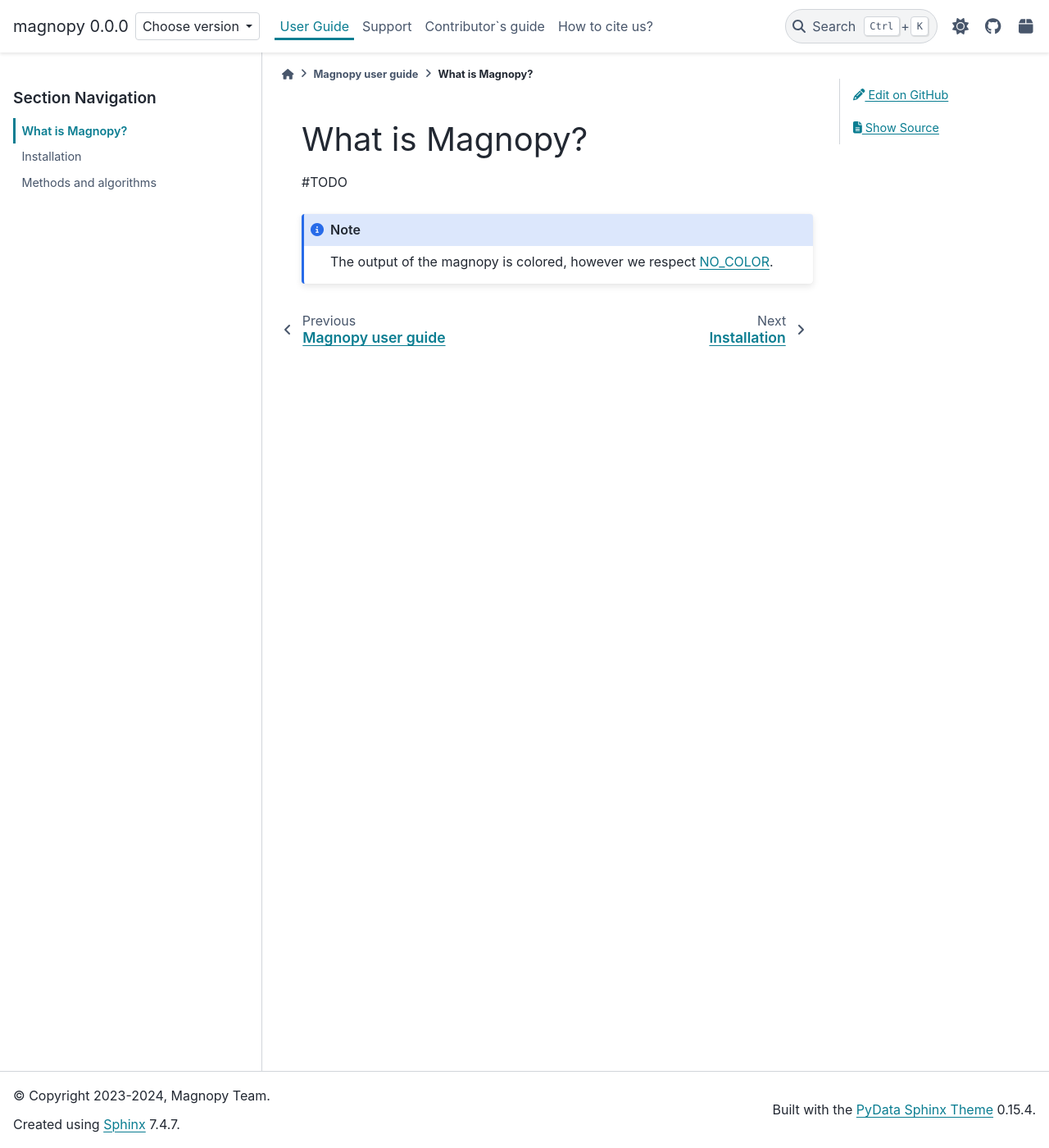
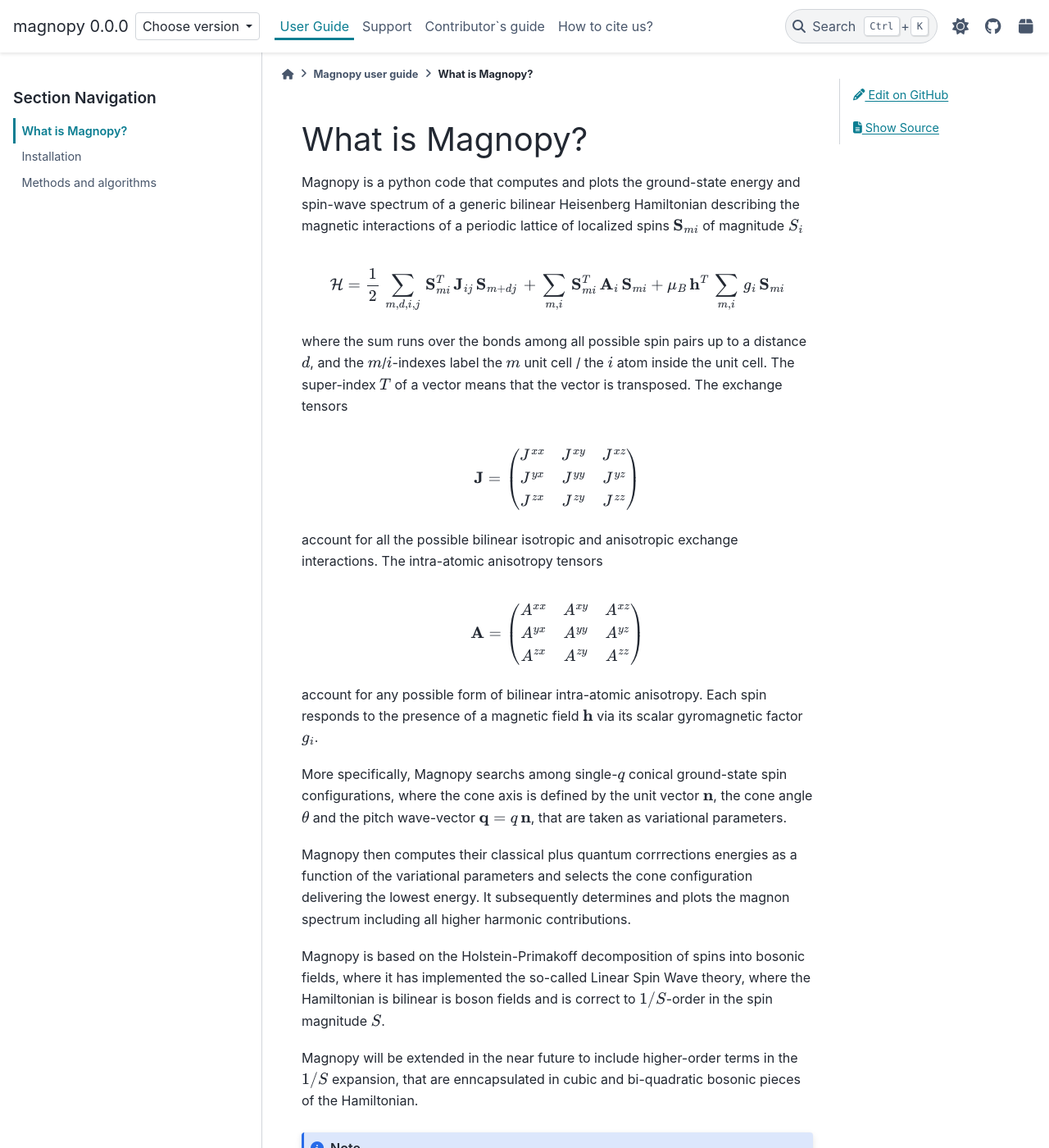
Before and after one commit to marcomarino123/magnopy, a Sphinx documentation site: the page built from docs/source/user-guide/start/about.rst, in a window 1280 px wide and 1400 px high. Shown: the whole window at 82% size. Built offline with Sphinx 7.4.7 and the PyData theme 0.15.4, drawn with Linux system fonts in a browser that asks for light colours; a script that is not in the unit is left out.

Commit message:
Nothing
I believe that nothing was really done but I am not sure

```diff
--- a/docs/source/user-guide/start/about.rst
+++ b/docs/source/user-guide/start/about.rst
@@ -2,7 +2,62 @@
 What is Magnopy?
 ****************
 
-#TODO
+Magnopy is a python code that computes and plots the ground-state
+energy and spin-wave spectrum of a generic bilinear Heisenberg
+Hamiltonian describing the magnetic interactions of a periodic
+lattice of localized spins :math:`{\bf S}_{m i}` of magnitude :math:`S_i`
+
+.. math::
+  {\cal H} = \frac{1}{2}\,\sum_{m,d,i,j} \,{\bf S}_{m i}^T\, {\bf J}_{i j}\,
+  {\bf S}_{m+d j} \,+\, \sum_{m,i}\,{\bf S}_{m i}^T \,{\bf A}_i\,
+  {\bf S}_{m i} + \mu_B\, {\bf h}^T\,\sum_{m,i} \,g_i \,{\bf S}_{m i}
+
+where the sum runs over the bonds among all possible spin pairs up to a
+distance :math:`d`, and the :math:`m`/:math:`i`-indexes
+label the :math:`m` unit cell / the :math:`i` atom inside the unit cell.
+The super-index :math:`T` of a vector means that the vector is transposed.
+The exchange tensors
+
+.. math::
+  {\bf J}=\left(\begin{matrix} J^{xx} & J^{xy} & J^{xz}\\
+                               J^{yx} & J^{yy} & J^{yz}\\
+                               J^{zx} & J^{zy} & J^{zz}\\
+                               \end{matrix}\right)
+
+account for all the possible bilinear isotropic and anisotropic
+exchange interactions. The intra-atomic anisotropy tensors
+
+.. math::
+  {\bf A}=\left(\begin{matrix} A^{xx} & A^{xy} & A^{xz}\\
+                               A^{yx} & A^{yy} & A^{yz}\\
+                               A^{zx} & A^{zy} & A^{zz}\\
+                               \end{matrix}\right)
+
+account for any possible form of bilinear intra-atomic anisotropy.
+Each spin responds to the presence of a magnetic field :math:`{\bf h}`
+via its scalar gyromagnetic factor :math:`g_i`.
+
+More specifically, Magnopy searchs among single-:math:`q` conical
+ground-state spin configurations, where  the cone axis is defined
+by the unit vector :math:`{\bf n}`, the cone angle :math:`\theta`
+and the pitch wave-vector :math:`{\bf q}=q\,{\bf n}`, that are taken
+as variational parameters.
+
+Magnopy
+then computes their classical plus quantum corrrections energies
+as a function of the variational parameters
+and  selects the cone configuration delivering the lowest energy.
+It subsequently determines and plots the
+magnon spectrum including all higher harmonic contributions.
+
+Magnopy is based on the Holstein-Primakoff decomposition of spins into
+bosonic fields, where it has implemented the so-called Linear Spin Wave
+theory, where the Hamiltonian is bilinear is boson fields and is
+correct to :math:`1/S`-order in the spin magnitude :math:`S`.
+
+Magnopy will be extended in the near future to include higher-order
+terms in the :math:`1/S` expansion, that are enncapsulated in cubic
+and bi-quadratic bosonic pieces of the Hamiltonian.
 
 .. note::
   The output of the magnopy is colored, however we respect |NO_COLOR|_.
```
